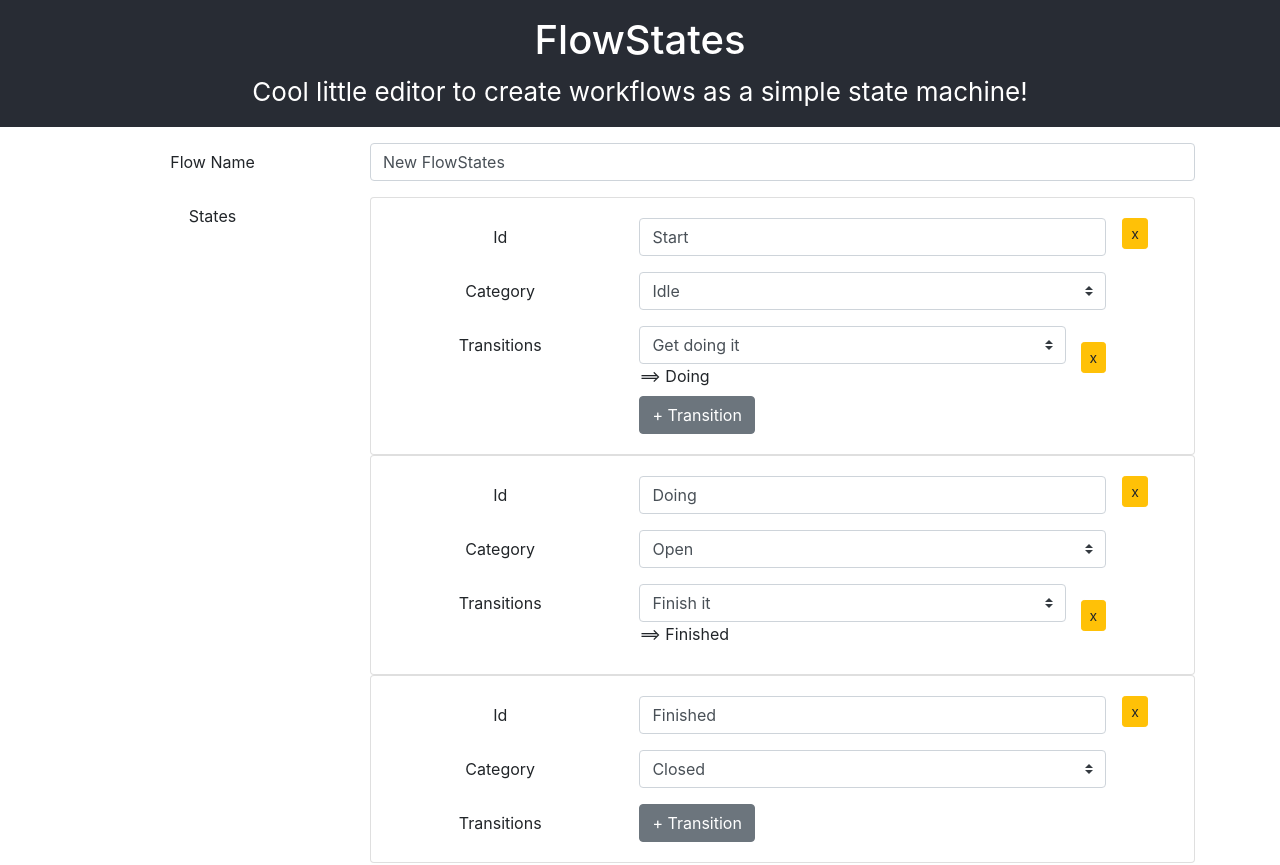
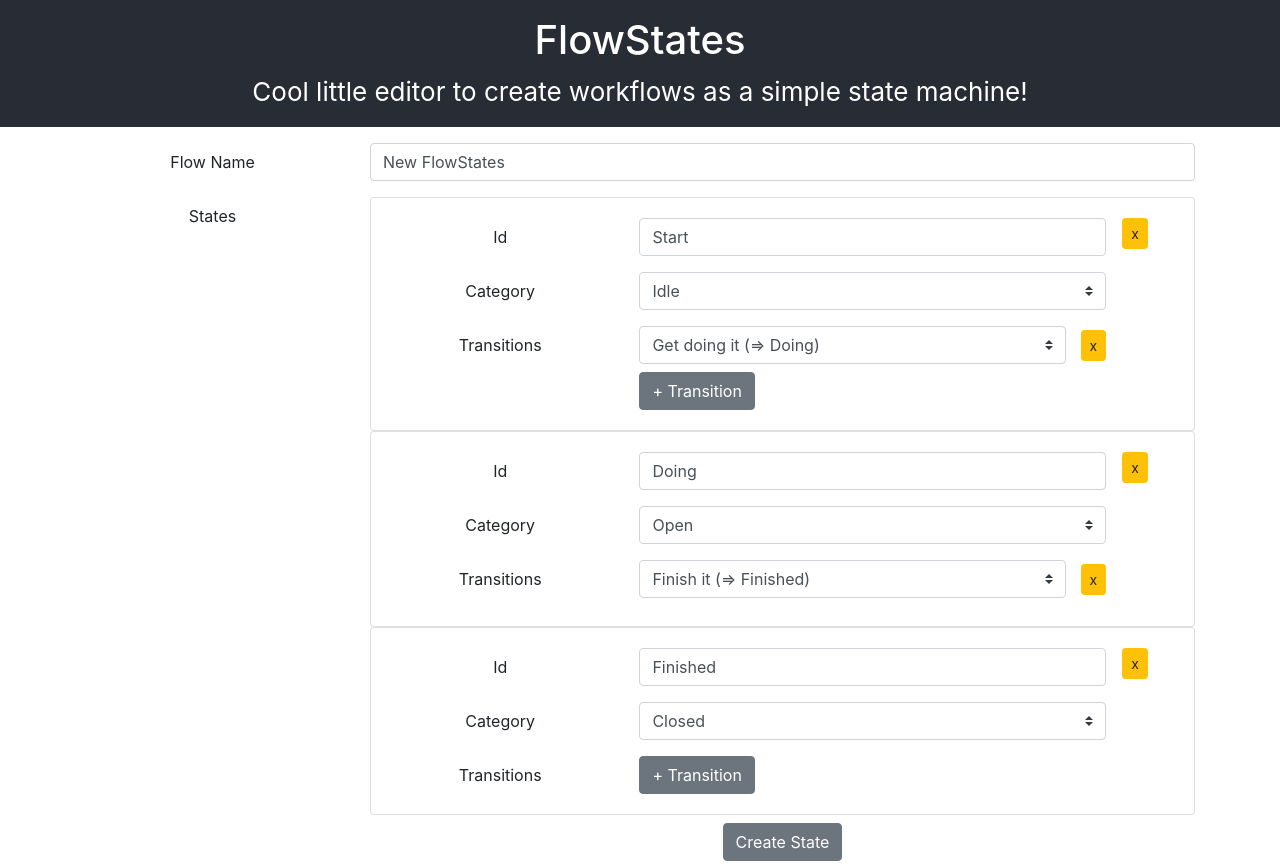
Before and after one commit to ftorrado/flow-states, a React (Create React App) app: page / in a window 1280 px wide. Shown: the top 865 px of the page. Built offline with nearby package versions, Linux system fonts and the light colour scheme.

Commit message:
Added GIF of little demo using the form

```diff
--- a/src/components/StateInput.tsx
+++ b/src/components/StateInput.tsx
@@ -124,12 +124,13 @@ export default function StateInput({ state, idx }: StateInputProps) {
                   <Col>
                     <Form.Control as="select" value={target.id} onChange={handleTargetIdChange(target.id)} custom>
                       <option value="null" disabled>Select Transition Target</option>
-                      <option value={target.id}>{target.id}</option>
+                      <option value={target.id}>{target.id} (=&gt; {target.toState})</option>
                       {availableTargets.list.map((otherTarget) => (
-                        <option key={otherTarget.id} value={otherTarget.id}>{otherTarget.id}</option>
+                        <option key={otherTarget.id} value={otherTarget.id}>
+                          {otherTarget.id} (=&gt; {otherTarget.toState})
+                        </option>
                       ))}
                     </Form.Control>
-                    <span>==&gt; {target.toState}</span>
                   </Col>
                   <Col xs="auto" className="pl-0 m-auto">
                     <Button variant="warning" size="sm" type="button" onClick={handleRemoveTarget(target.id)}>
@@ -156,6 +157,17 @@ export default function StateInput({ state, idx }: StateInputProps) {
             x
           </Button>
         </Form.Group>
+        {/* TODO
+        <Form.Group as={Row}>
+          <Button variant="secondary" size="sm" type="button">
+            <pre>-&gt;</pre> f()
+          </Button>
+        </Form.Group>
+        <Form.Group as={Row}>
+          <Button variant="secondary" size="sm" type="button">
+            f() <pre>-&gt;</pre>
+          </Button>
+        </Form.Group>*/}
       </Col>
       </Row>
     </Card>
```
Also changed, not shown: public/flow-form-demo.gif (added), 1 other file (tests, documents, lock files or other folders).
